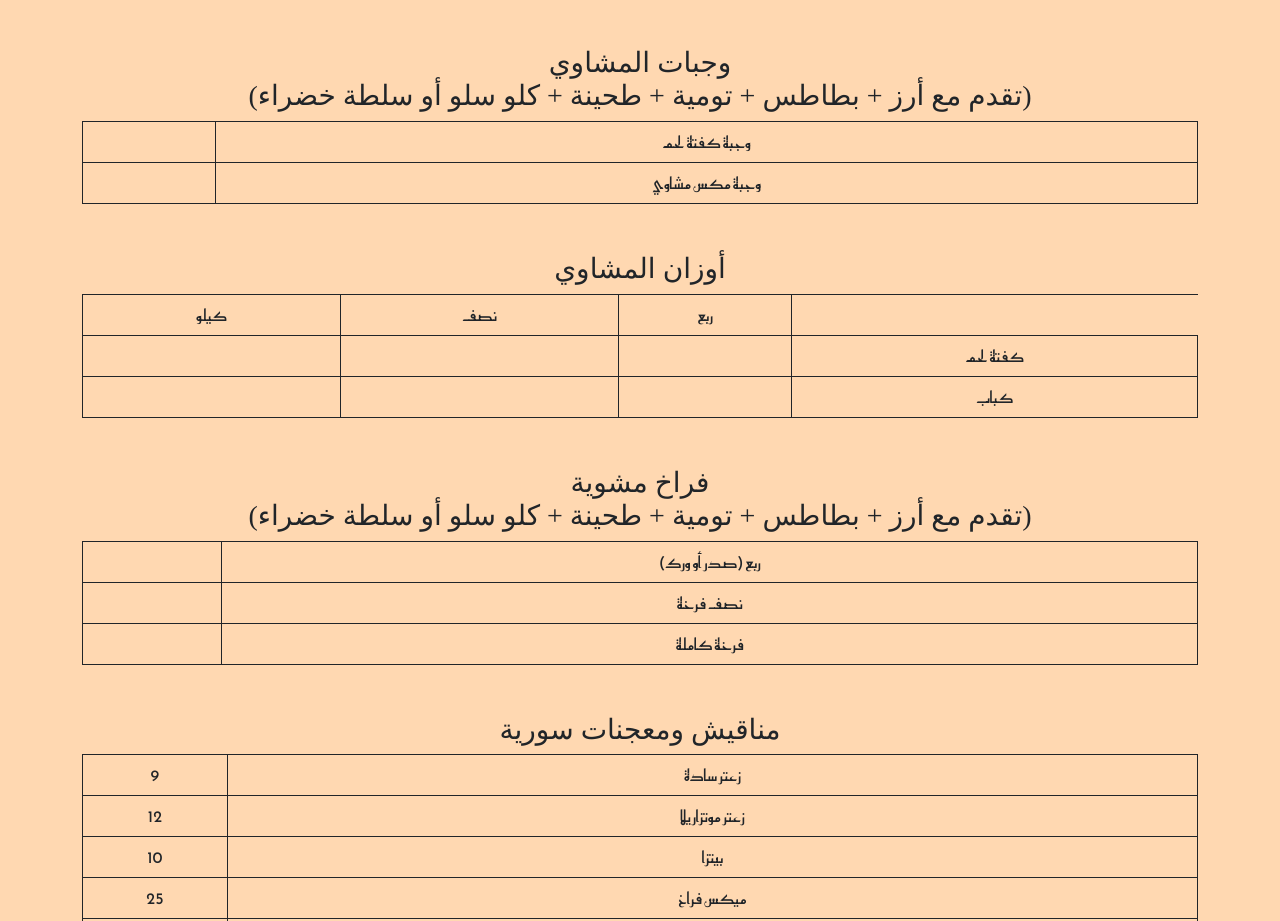
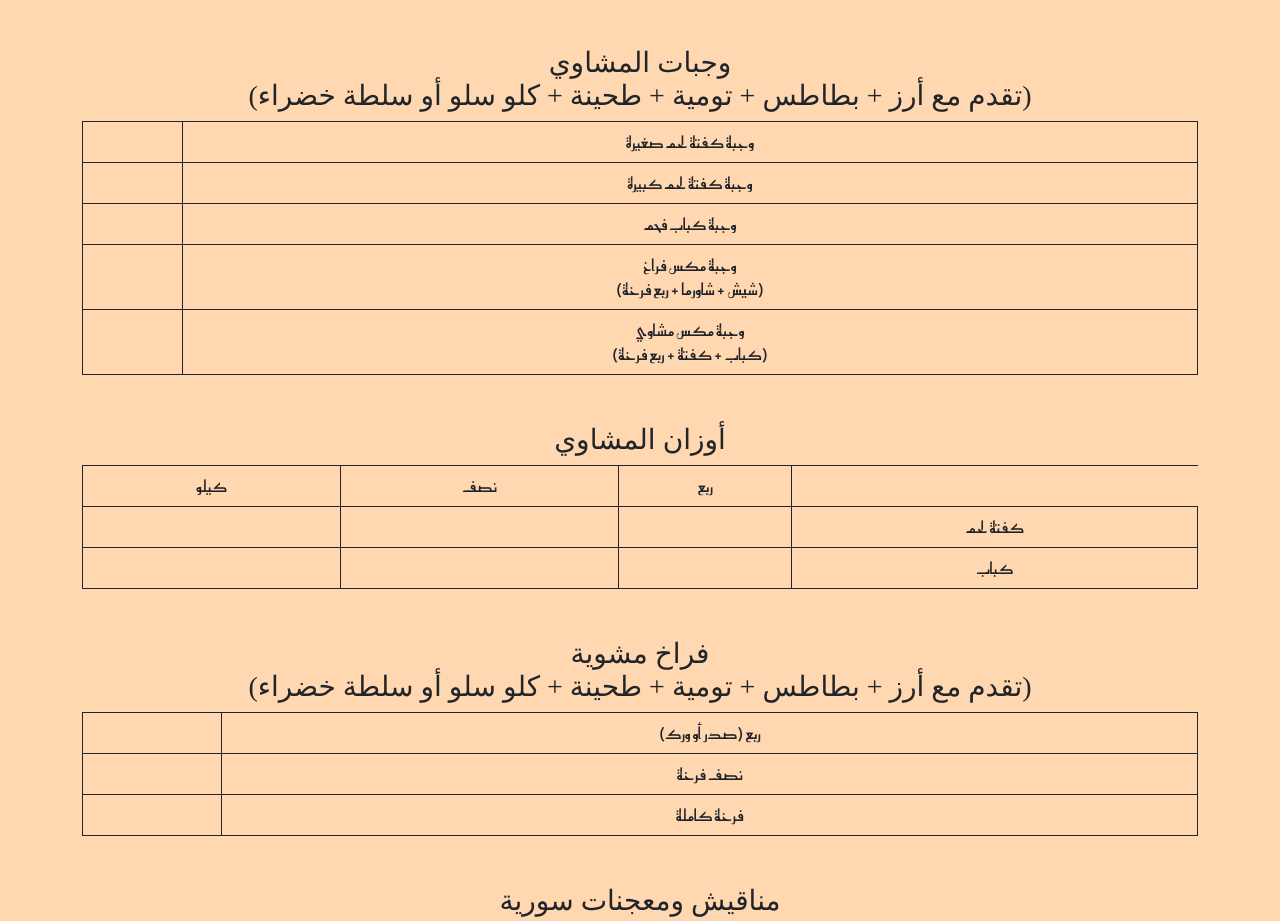
Before and after one commit to a7mdhe4am/malaz, a plain HTML site: page index.html in a window 1280 px wide. Shown: the part 2209-3130 px from the top of the page. Drawn offline with nearby package versions, Linux system fonts and the light colour scheme; a web font is replaced by a local one.

Commit message:
Update index.html

```diff
--- a/index.html
+++ b/index.html
@@ -183,11 +183,23 @@
 		<tbody>
 		<tr>
 		<td></td>
-		<td>وجبة كفتة لحم</td>
+		<td>وجبة كفتة لحم صغيرة</td>
 		</tr>
 		<tr>
 		<td></td>
-		<td>وجبة مكس مشاوي</td>
+		<td>وجبة كفتة لحم كبيرة</td>
+		</tr>
+		<tr>
+		<td></td>
+		<td>وجبة كباب فحم</td>
+		</tr>
+		<tr>
+		<td></td>
+		<td>وجبة مكس فراخ<br>(شيش + شاورما + ربع فرخة)</br></td>
+		</tr>
+		<tr>
+		<td></td>
+		<td>وجبة مكس مشاوي<br>(كباب + كفتة + ربع فرخة)</br></td>
 		</tr>
 		</tbody>
 		</table>
```
